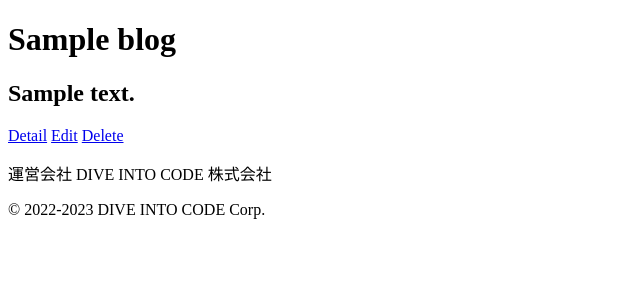
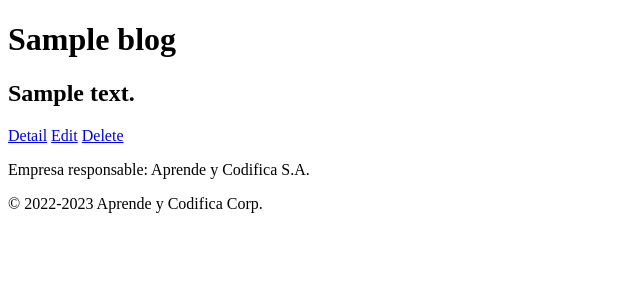
Before and after one commit to Desarrollo-Joven/static_app, a Django app: template blog/templates/blog/index.html in a window 1280 px wide. Shown: the part 52-352 px from the top of the page, without its empty margins (0-640 px from the left). Run offline with Django 4.2, Linux system fonts and the light colour scheme; the template is opened without the code that fills it: most values are stand-ins (such as "Sample title", 1, 10 or a date in 2020); data that the repository does not hold is empty.

Commit message:
Update index.html

```diff
--- a/blog/templates/blog/index.html
+++ b/blog/templates/blog/index.html
@@ -23,8 +23,8 @@
             {% endfor %}
         </div>
         <footer>
-            <p>運営会社 DIVE INTO CODE 株式会社</p>
-            <p>© 2022-2023 DIVE INTO CODE Corp.</p>
+            <p>Empresa responsable: Aprende y Codifica S.A.</p>
+            <p>© 2022-2023 Aprende y Codifica Corp.</p>
         </footer>
     </body>
 
```
